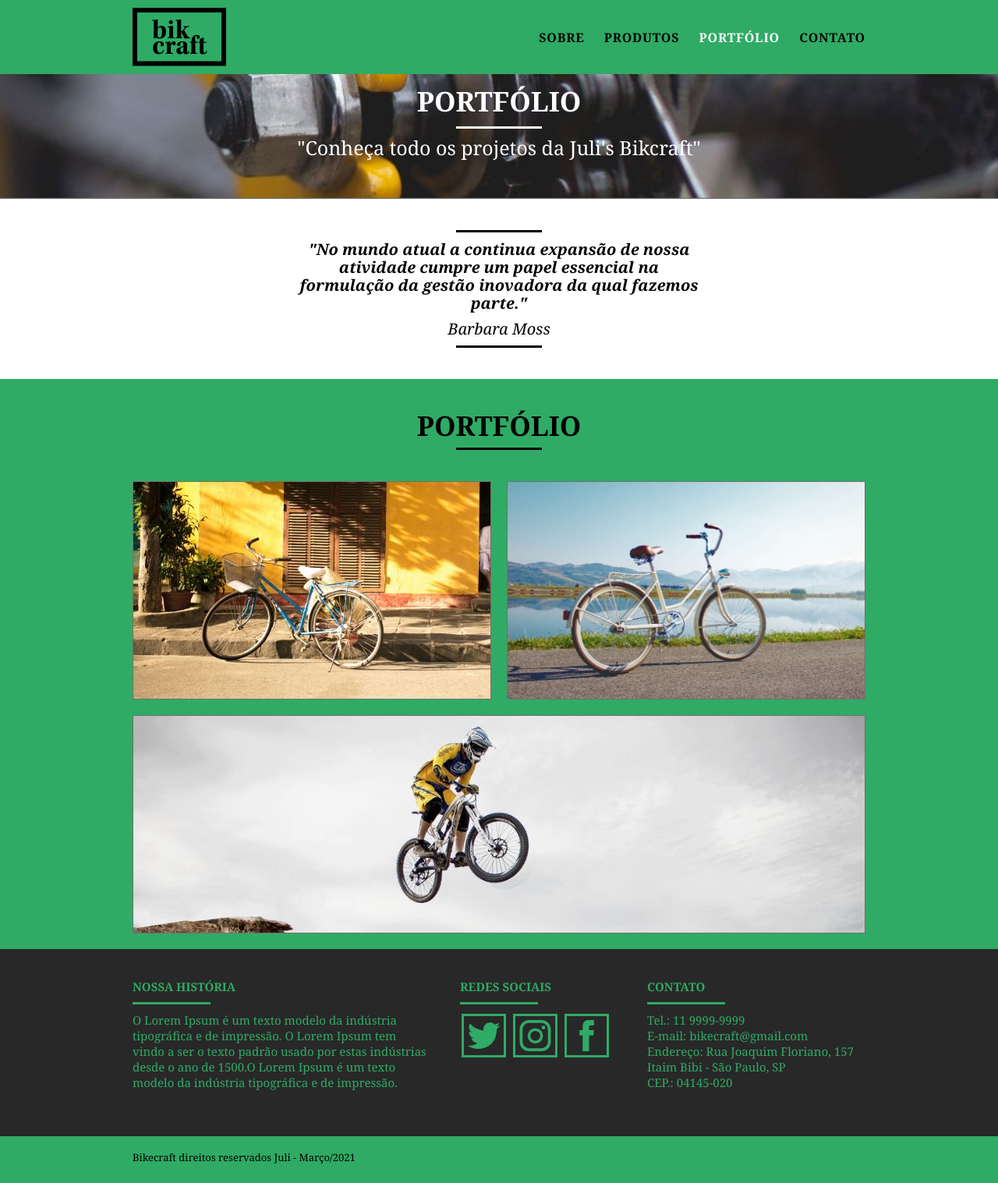
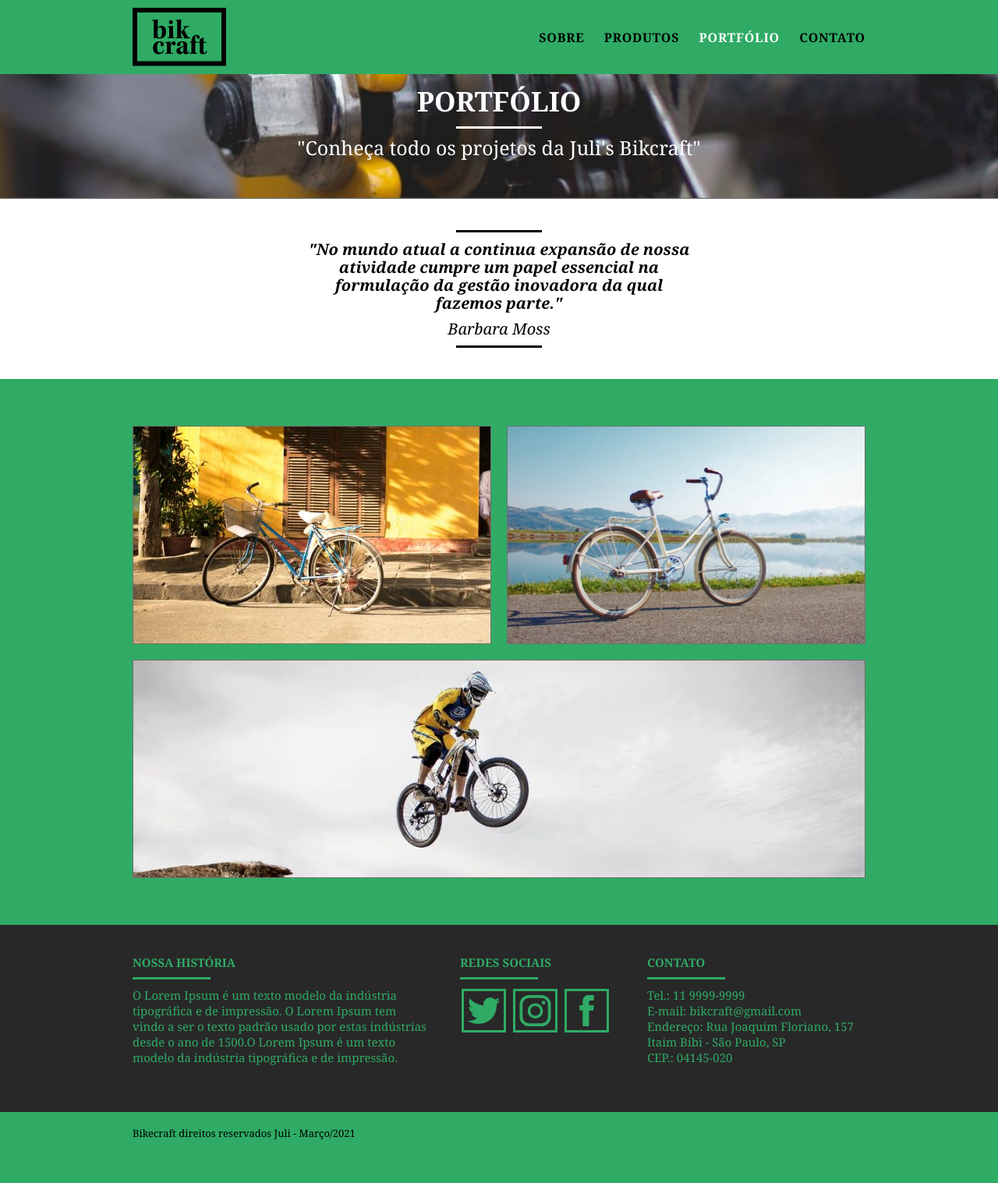
Before and after one commit to julidevgithub/bikcraftjuli, a PHP site: page /portfolio.html in a window 1280 px wide. Shown: the whole page at 78% size. After the commit the page ends 1462 px from the top, so only its background shows below. Run offline with PHP 8.4, Linux system fonts and the light colour scheme.

Commit message:
Final html css

```diff
--- a/contato.html
+++ b/contato.html
@@ -62,7 +62,7 @@
         <div class="orcamento_dados grid-8">
             <h3>Se preferir entre em contato:</h3>
             <span>Tel.: 11 9999-9999</span>
-            <span>E-mail: orçamento@bikecraft.com</span>
+            <span>E-mail: orçamento@bikcraft.com</span>
             <span>Rua Joaquim Floriano, 157</span>
             <span>Itaim Bibi - São Paulo, SP</span>
         </div>
@@ -80,7 +80,7 @@
 </section>
 
 <div class="container mapa">
-    <img src="img/maps5.jpg" alt="mapa">
+    <a href="https://www.google.com.br/maps" target="_blank" class="grid-16"><img src="img/maps5.jpg" alt="Endereço Bikcraft"></a>
 </div>
 
 <!--FOOTER--------------------------------------------------------------------------->
@@ -103,7 +103,7 @@
                 <h3>Contato</h3>
                 <ul>
                     <li>Tel.: 11 9999-9999</li>
-                    <li>E-mail: bikecraft@gmail.com</li>
+                    <li>E-mail: bikcraft@gmail.com</li>
                     <li>Endereço: Rua Joaquim Floriano, 157</li>
                     <li>Itaim Bibi - São Paulo, SP</li>
                     <li>CEP.: 04145-020</li>
--- a/css/port.css
+++ b/css/port.css
@@ -15,7 +15,8 @@
 .quote_port {
     color: black;
     text-align: center;
-    padding: 0 220px 0 220px;    }
+    max-width: 500px; /*definir largura máxima*/
+    margin: 0 auto;   }
 
 .quote_port p{
     font-weight: bolder;
@@ -28,5 +29,7 @@
     width: 110px;
     height: 3px;
     background-color:black;
-    margin: 10px auto 40px auto;
-}
+    margin: 10px auto 40px auto;}
+
+.port_fotos{
+    padding: 20px 0px 40px ;}
--- a/index.html
+++ b/index.html
@@ -143,7 +143,7 @@
                 <h3>Contato</h3>
                 <ul>
                     <li>Tel.: 11 9999-9999</li>
-                    <li>E-mail: bikecraft@gmail.com</li>
+                    <li>E-mail: bikcraft@gmail.com</li>
                     <li>Endereço: Rua Joaquim Floriano, 157</li>
                     <li>Itaim Bibi - São Paulo, SP</li>
                     <li>CEP.: 04145-020</li>
--- a/portfolio.html
+++ b/portfolio.html
@@ -47,8 +47,7 @@
 
 <!--PORTIFÓLIO------------------------------------------------------------------------------>
 <section class="portfolio">
-    <div class="container">
-        <h2 class="subtitulo">Portfólio</h2>
+    <div class="container port_fotos" >
         <ul>
             <li class="grid-8"><img src="../bikcraftjuli/img/ftpasseio.jpg" alt="Bicicleta Passeio"></li>
             <li class="grid-8"><img src="../bikcraftjuli/img/ftretro.jpg" alt="Bicicleta Retro"></li>
@@ -80,7 +79,7 @@
                 <h3>Contato</h3>
                 <ul>
                     <li>Tel.: 11 9999-9999</li>
-                    <li>E-mail: bikecraft@gmail.com</li>
+                    <li>E-mail: bikcraft@gmail.com</li>
                     <li>Endereço: Rua Joaquim Floriano, 157</li>
                     <li>Itaim Bibi - São Paulo, SP</li>
                     <li>CEP.: 04145-020</li>
--- a/produto.html
+++ b/produto.html
@@ -149,7 +149,7 @@
         <div class="orcamento_dados grid-8">
             <h3>Se preferir entre em contato:</h3>
             <span>Tel.: 11 9999-9999</span>
-            <span>E-mail: orçamento@bikecraft.com</span>
+            <span>E-mail: orçamento@bikcraft.com</span>
 
             <h3 class="especific">Escolha as especificações da sua Bikcraft:</h3>
             <ul>
@@ -183,7 +183,7 @@
                 <h3>Contato</h3>
                 <ul>
                     <li>Tel.: 11 9999-9999</li>
-                    <li>E-mail: bikecraft@gmail.com</li>
+                    <li>E-mail: bikcraft@gmail.com</li>
                     <li>Endereço: Rua Joaquim Floriano, 157</li>
                     <li>Itaim Bibi - São Paulo, SP</li>
                     <li>CEP.: 04145-020</li>
--- a/sobre.html
+++ b/sobre.html
@@ -117,7 +117,7 @@
                 <h3>Contato</h3>
                 <ul>
                     <li>Tel.: 11 9999-9999</li>
-                    <li>E-mail: bikecraft@gmail.com</li>
+                    <li>E-mail: bikcraft@gmail.com</li>
                     <li>Endereço: Rua Joaquim Floriano, 157</li>
                     <li>Itaim Bibi - São Paulo, SP</li>
                     <li>CEP.: 04145-020</li>
```
Also changed, not shown: css/produto.css (+12 -4 lines).
